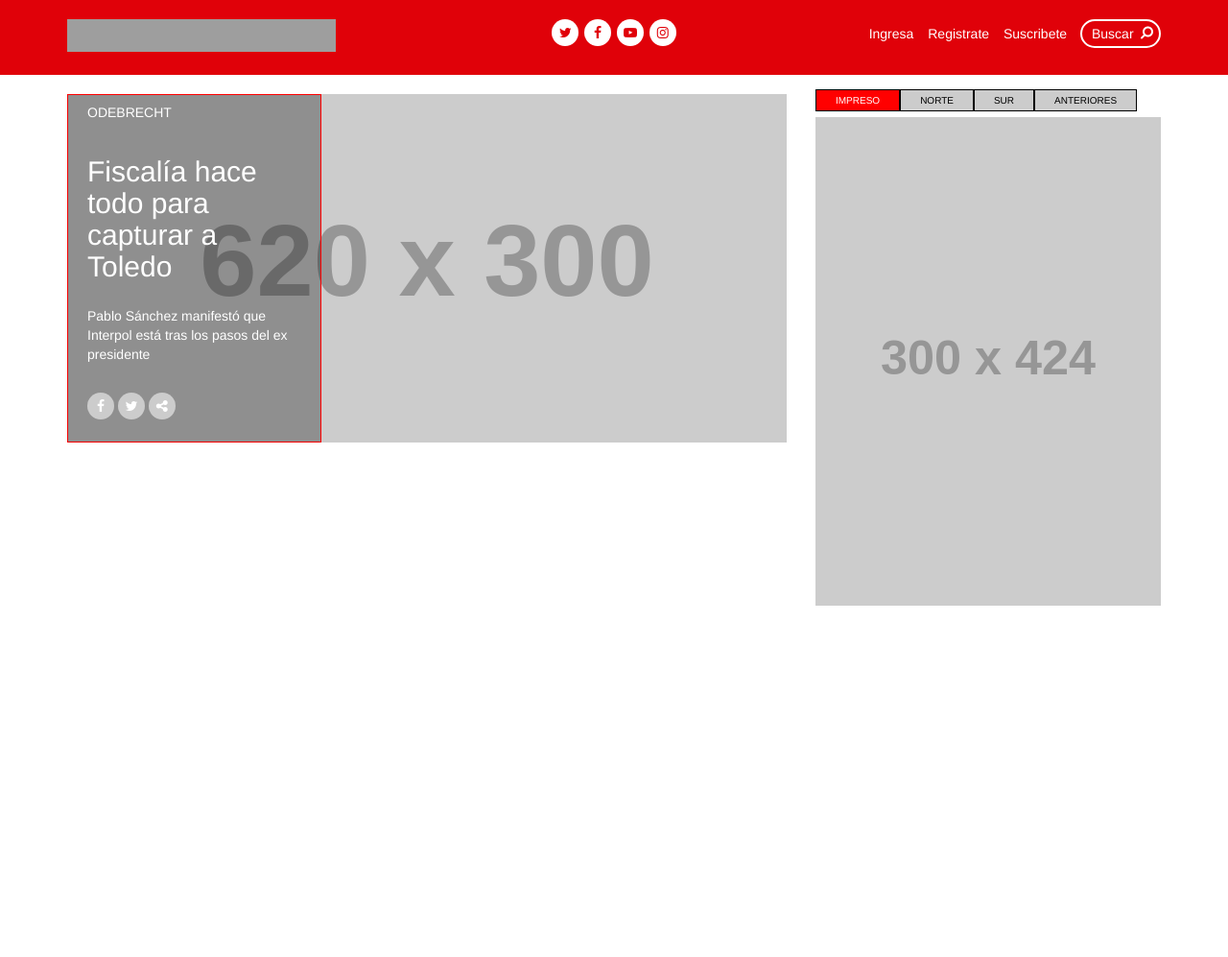
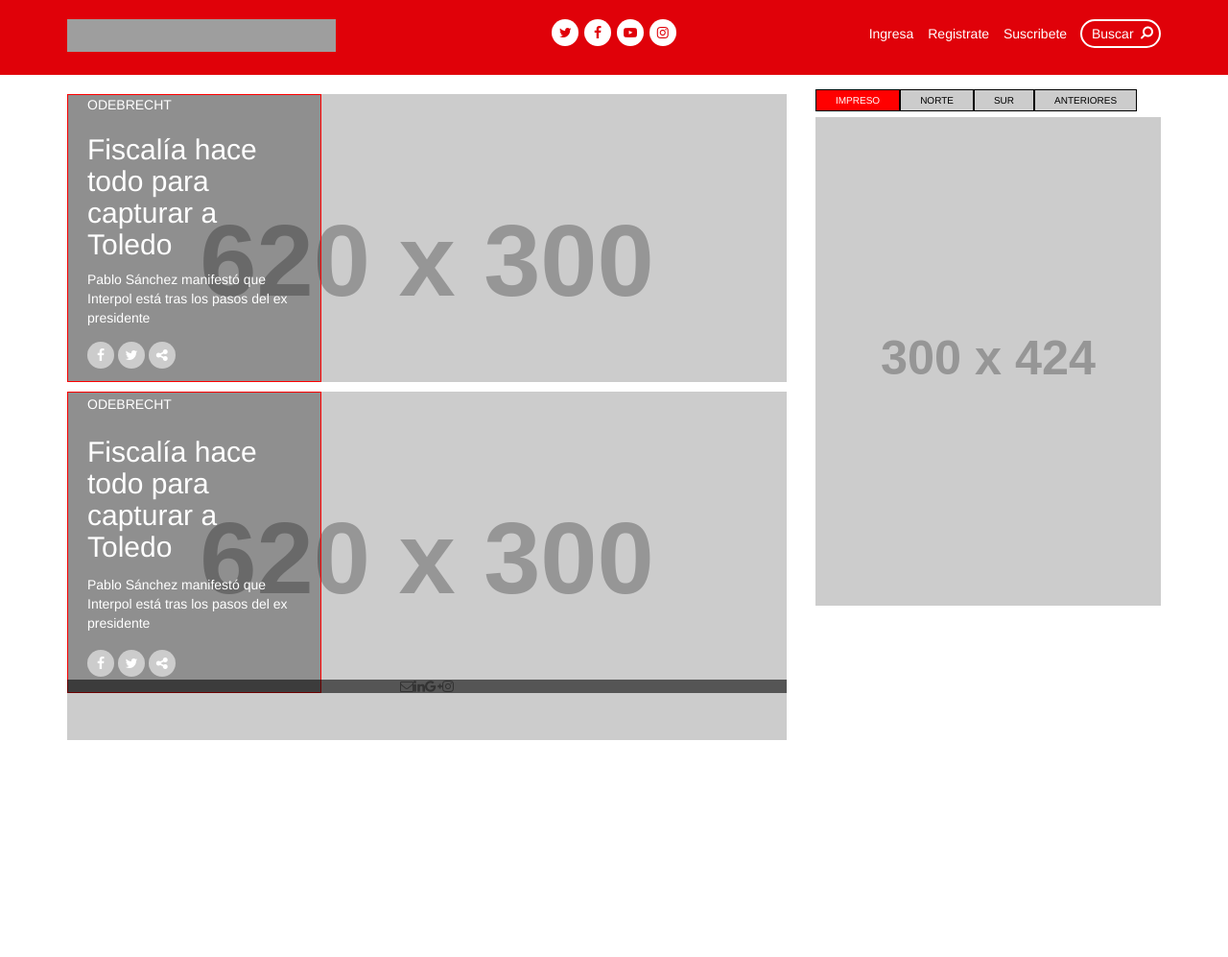
Before and after one commit to vmeli/newhome, a PHP site: page / in a window 1280 px wide. Shown: the top 997 px of the page at 96% size. Run offline with PHP 8.4, Linux system fonts and the light colour scheme; grey boxes labelled with a size stand in for pictures from a placeholder-image service; some libraries are stand-ins or nearby versions; grey boxes are pictures that could not be loaded.

Commit message:
adding-social-media

```diff
--- a/index.php
+++ b/index.php
@@ -57,6 +57,49 @@
     <div class="row">
       <div class="col-md-8">
         <div class="row">
+          <div class="col-md-12 mb-1">
+            <div class="mol-card-format-1 pt-relative ov-h">
+                <figure class="format-1__figure">
+                  <img src="http://placehold.it/620x300" alt="">
+                </figure>
+                <div class="box">
+                  <span><a href="" class="c-fff">ODEBRECHT</a></span>
+                  <h2>
+                    <a href="" class="c-fff">Fiscalía hace todo para capturar a Toledo</a>
+                  </h2>
+                  <p>Pablo Sánchez manifestó que Interpol está tras los pasos del ex presidente</p>
+                  <ul class="format__social style-none">
+                    <li class="social__fb inline-b">
+                      <a href="">
+                        <i class="fa fa-facebook fa-stack" aria-hidden="true"></i>
+                      </a>
+                    </li>
+                    <li class="social__tw inline-b">
+                      <a href="">
+                        <i class="fa fa-twitter fa-stack" aria-hidden="true"></i>
+                      </a>
+                    </li>
+                    <li class="social__share inline-b" id="share-btn">
+                      <i class="fa fa-share-alt fa-stack" aria-hidden="true"></i>
+                    </li>
+                  </ul>
+ <!--                  <div class="share-button-more">
+                    <a href=""><i class="fa fa-google-plus fa-stack" aria-hidden="true"></i></a>
+                    <a href=""><i class="fa fa-linkedin fa-stack" aria-hidden="true"></i></a>
+                    <a href=""><i class="fa fa-instagram fa-stack" aria-hidden="true"></i></a>
+                    <a href=""><i class="fa fa-pinterest-p fa-stack" aria-hidden="true"></i></a>
+                    <a href=""><i class="fa fa-envelope-o fa-stack" aria-hidden="true"></i></a>
+                  </div> -->
+                </div>
+                <div class="share-button-more">
+                  <a href=""><i class="fa fa-google-plus fa-stack" aria-hidden="true"></i></a>
+                  <a href=""><i class="fa fa-linkedin fa-stack" aria-hidden="true"></i></a>
+                  <a href=""><i class="fa fa-instagram fa-stack" aria-hidden="true"></i></a>
+                  <i class="fa fa-pinterest-p fa-stack" aria-hidden="true"></i>
+                  <a href=""><i class="fa fa-envelope-o fa-stack" aria-hidden="true"></i></a>
+                </div>
+            </div>
+          </div>
           <div class="col-md-12">
             <div class="mol-card-format-1 pt-relative">
                 <figure class="format-1__figure">
@@ -68,8 +111,6 @@
                     <a href="" class="c-fff">Fiscalía hace todo para capturar a Toledo</a>
                   </h2>
                   <p>Pablo Sánchez manifestó que Interpol está tras los pasos del ex presidente</p>
-
-
                   <ul class="format__social style-none">
                     <li class="social__fb inline-b">
                       <a href="">
@@ -85,18 +126,22 @@
                       <!-- <a href=""> -->
                         <i class="fa fa-share-alt fa-stack" aria-hidden="true"></i>
                       <!-- </a> -->
-            <div class="wrap-more-search inline-b h">
+<!--                       <div class="wrap-more-search inline-b h">
                         <a href="">
                           <i class="fa fa-facebook fa-stack" aria-hidden="true"></i>
                         </a>
                         <a href="">
                           <i class="fa fa-facebook fa-stack" aria-hidden="true"></i>
                         </a>
-            </div>
+                      </div> -->
                     </li>
                   </ul>
-
-
+                </div>
+                            <div class="share-button-more">
+              <i class="fa fa-envelope-o" aria-hidden="true"></i>
+              <i class="fa fa-linkedin" aria-hidden="true"></i>
+              <i class="fa fa-google-plus" aria-hidden="true"></i>
+              <i class="fa fa-instagram" aria-hidden="true"></i>
 
             </div>
             </div>
--- a/main.css
+++ b/main.css
@@ -1,5 +1,40 @@
 *{
+	 -webkit-box-sizing: border-box;
+	    -moz-box-sizing: border-box;
 	         box-sizing: border-box;
+}
+.mb-1 {
+	margin-bottom: 1rem;
+}
+.ov-h {
+	height: 300px;
+	overflow: hidden;
+}
+.share-button-more {
+    height: 100%;
+    width: 100%;
+    display: -webkit-box;
+    display: -webkit-flex;
+    display: -ms-flexbox;
+    display: flex;
+    -webkit-box-pack: center;
+    -webkit-justify-content: center;
+        -ms-flex-pack: center;
+            justify-content: center;
+    -webkit-box-align: center;
+    -webkit-align-items: center;
+        -ms-flex-align: center;
+            align-items: center;
+    background: rgba(0, 0, 0, 0.58);
+	position: relative;
+	top: 100%;
+}
+.top-div{
+    bottom: 100%;
+    top: inherit;
+}
+figure {
+	height: 300px;
 }
 img {
 	width: 100%;
@@ -14,6 +49,7 @@ img {
 .format__social i {
 	background: #ccc;
     color: white;
+    -webkit-border-radius: 50px;
             border-radius: 50px;
 }
 .c-fff {
@@ -23,8 +59,16 @@ img {
 	padding-top: 2rem;
 }
 .box {
+	display: -webkit-box;
+	display: -webkit-flex;
+	display: -ms-flexbox;
 	display: flex;
+    -webkit-flex-wrap: wrap;
+        -ms-flex-wrap: wrap;
             flex-wrap: wrap;
+    -webkit-box-align: center;
+    -webkit-align-items: center;
+        -ms-flex-align: center;
             align-items: center;
     padding: 0 2rem;
 }
@@ -61,6 +105,7 @@ ul.header__social>li {
 	text-align: center;
     background: white;
     color: #E00109;
+    -webkit-border-radius: 50px;
             border-radius: 50px;
 }
 ul.header__social .fa.fa-stack:hover  {
@@ -85,6 +130,7 @@ ul.header__register>li {
 
 .bg-show {
 	padding: 0.5rem;
+    -webkit-border-radius: 50px;
             border-radius: 50px;
     background: #9d9d9d;
 }
@@ -100,6 +146,7 @@ ul.header__register>li {
 	text-decoration: none;
 }
 .header__search--input input {
+	-webkit-border-radius: 50px;
 	        border-radius: 50px;
 	border: 2px solid white;
 	padding: 0.3rem;
@@ -107,7 +154,6 @@ ul.header__register>li {
 	padding-left: 1rem;
 	width: 84px;
 	-webkit-transition: all .5s;
-	-moz-transition: all .5s;
 	transition: all .5s;
 	color: white;
 }
@@ -137,7 +183,6 @@ input[type=search]:focus {
 }
 li.social__share {
 	-webkit-transition: all .5s;
-	-moz-transition: all .5s;
 	transition: all .5s;
 }
 
--- a/main.js
+++ b/main.js
@@ -1,9 +1,15 @@
 $(document).ready(function(){
+    // $("#share-btn").click(function(){
+    // 	    $(this).toggleClass("bg-show");
+    // 	    // event.preventDefault();
+    //     	$(".wrap-more-search").toggleClass("show");
+    // });
+
     $("#share-btn").click(function(){
-    	    $(this).toggleClass("bg-show");
-    	    // event.preventDefault();
-        	$(".wrap-more-search").toggleClass("show");
+        console.log("entre");
+         $(".share-button-more").toggleClass("top-div");
     });
+
 
 
 $('#tab-content div').hide();
```
Lines whose indentation alone changed are shown as unchanged.
